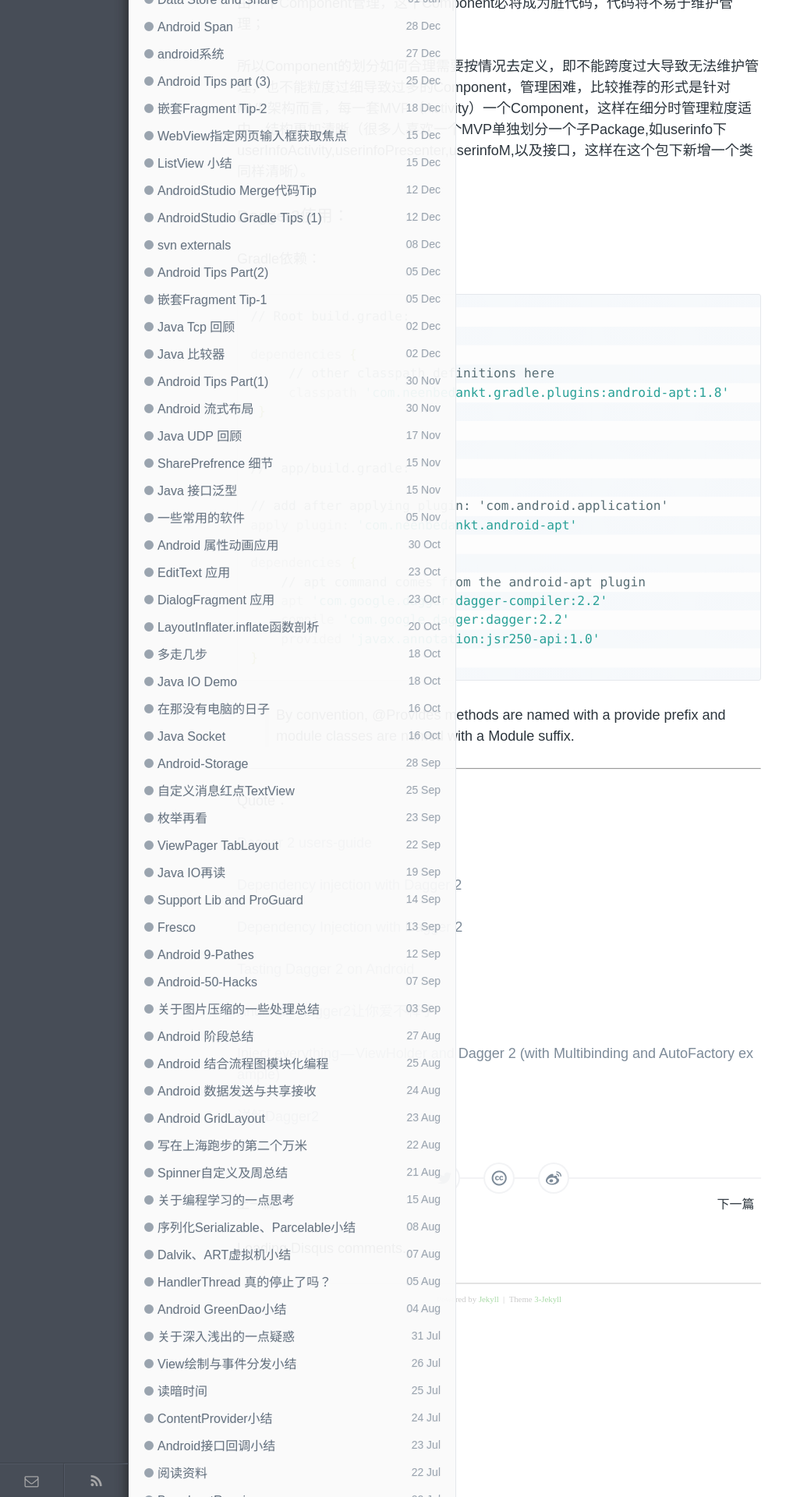
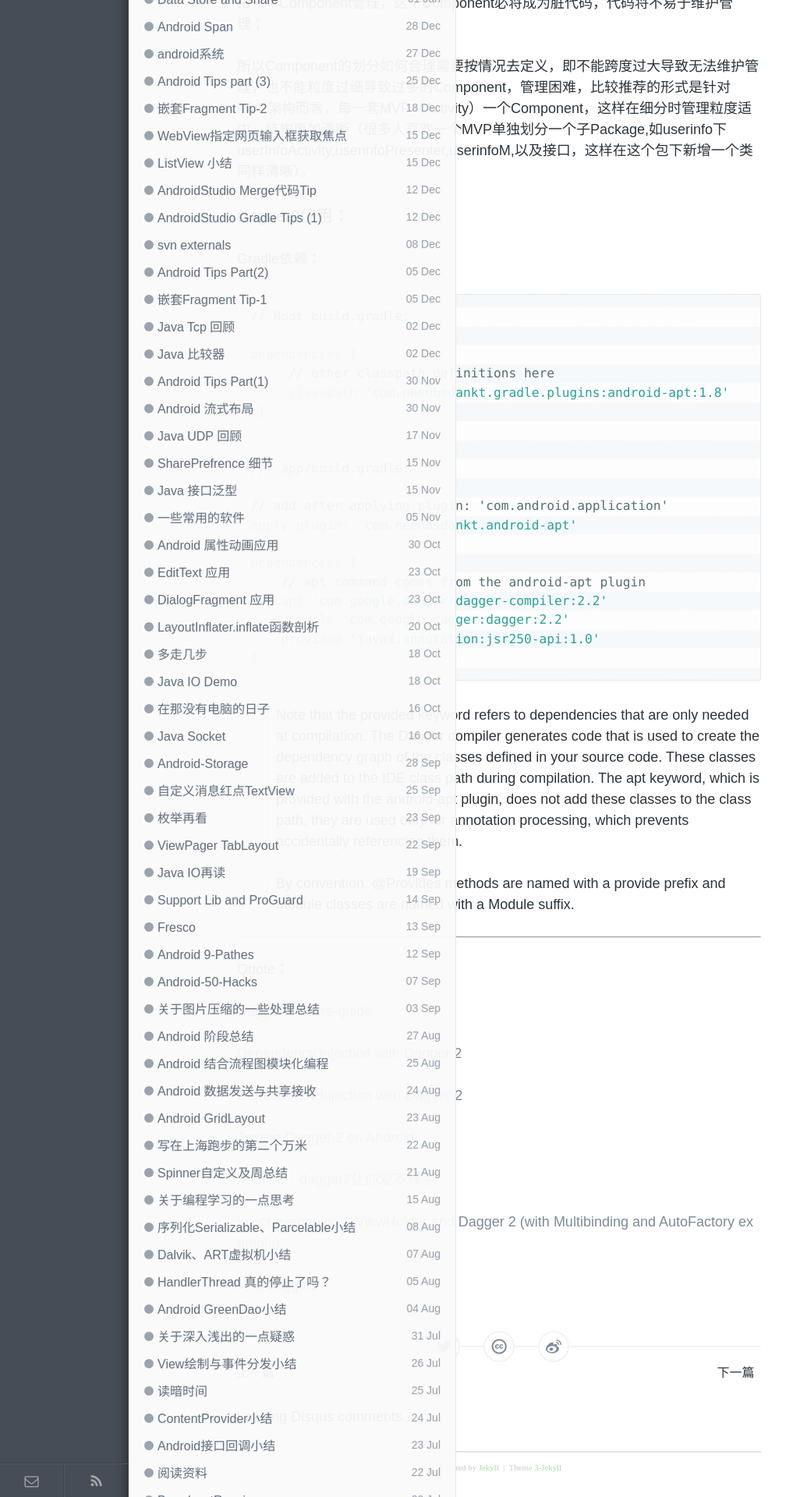
Before and after one commit to enlipan/enlipan.github.io, a Jekyll site: the page built from _posts/2016-08-01-something-about-dagger2.md, in a window 1280 px wide. Shown: the part 2577-4497 px from the top of the page at 78% size, without its empty margins (0-1008 px from the left). Built offline with Jekyll 4.4.1, drawn with Linux system fonts in a browser that asks for light colours; nearby versions of some CDN libraries; comment, search, counter and statistics services are not loaded.

Commit message:
modify page dagger2

```diff
--- a/_posts/2016-08-01-something-about-dagger2.md
+++ b/_posts/2016-08-01-something-about-dagger2.md
@@ -116,6 +116,9 @@ dependencies {
 
 {% endhighlight %}
 
+>  Note that the provided keyword refers to dependencies that are only needed at compilation. The Dagger compiler generates code that is used to create the dependency graph of the classes defined in your source code. These classes are added to the IDE class path during compilation. The apt keyword, which is provided with the android-apt plugin, does not add these classes to the class path, they are used only for annotation processing, which prevents accidentally referencing them.
+
+
 > By convention, @Provides methods are named with a provide prefix and module classes are named with a Module suffix.
 
 
```
